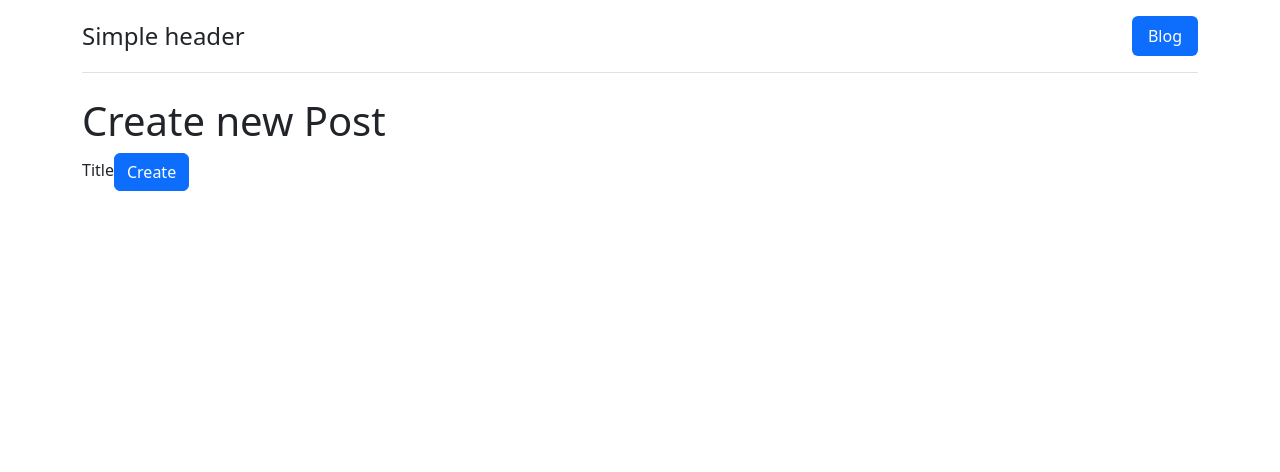
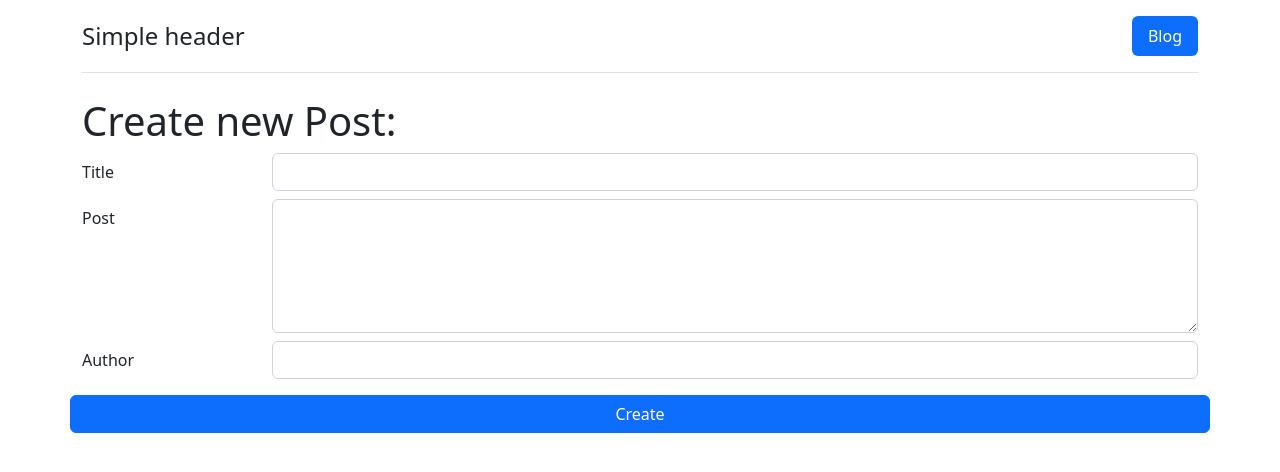
Before and after one commit to edo979/blog-rest-api, a React (Vite) app: page /blog/new in a window 1280 px wide. Shown: the top 472 px of the page. Built offline with nearby package versions, Linux system fonts and the light colour scheme.

Commit message:
create post

```diff
--- a/data/db.json
+++ b/data/db.json
@@ -3,7 +3,22 @@
     {
       "id": 1,
       "title": "Json Server",
+      "body": "Lorem ipsum dolor sit amet consectetur adipisicing elit. Expedita assumenda necessitatibus a nulla. Doloremque voluptatum aliquid quae ad tempore eaque aperiam aliquam aut dignissimos. Ut alias, illo ullam iure amet dicta totam illum deserunt tempora laboriosam repellat. Ipsum, rem laudantium!",
       "author": "Me Atme"
+    },
+    {
+      "id": "da3hfzv",
+      "createdAt": 1666117054665,
+      "title": "New blog post",
+      "body": "Lorem ipsum nešto nešto.. i neštoo.",
+      "author": "Edi Medi"
+    },
+    {
+      "id": "es8ojh1",
+      "createdAt": 1666117163351,
+      "title": "ddd",
+      "body": "fff",
+      "author": "aaa"
     }
   ]
 }
--- a/src/model/posts.ts
+++ b/src/model/posts.ts
@@ -14,14 +14,19 @@ export async function getPosts() {
   return resData
 }
 
-export async function createPosts(data: { title: string }) {
+export async function createPosts(data: {
+  title: string
+  body: string
+  author: string
+}): Promise<Post> {
   const id = Math.random().toString(36).substring(2, 9)
-  const post = {
-    id,
-    createdAt: Date.now(),
-    title: data.title,
-    author: 'Me Atme',
-  }
+  const post = Object.assign(
+    {
+      id,
+      createdAt: Date.now(),
+    },
+    data
+  )
 
   const response = await fetch(`${url}/posts`, {
     method: 'POST',
--- a/src/routes/BlogNew.tsx
+++ b/src/routes/BlogNew.tsx
@@ -1,21 +1,59 @@
 import { Form, redirect } from 'react-router-dom'
 import { createPosts } from '../model/posts'
 
-export async function action() {
-  await createPosts({ title: 'New post' })
+export async function action({ request }: { request: Request }) {
+  const formData = await request.formData()
+  const post = Object.fromEntries(formData) as {
+    title: string
+    body: string
+    author: string
+  }
+
+  await createPosts(post)
   return redirect('/blog')
 }
 
 export function BlogNew() {
   return (
-    <div className="row">
-      <h1>Create new Post</h1>
+    <section>
+      <div className="row">
+        <h1>Create new Post:</h1>
+      </div>
+
       <Form method="post">
-        <label htmlFor="title">Title</label>
-        <button className="btn btn-primary" type="submit">
-          Create
-        </button>
+        <div className="row">
+          <label htmlFor="title" className="col-sm-2 col-form-label">
+            Title
+          </label>
+          <div className="col-sm-10">
+            <input className="form-control" type="text" name="title" />
+          </div>
+        </div>
+
+        <div className="row mt-2">
+          <label htmlFor="body" className="col-sm-2 col-form-label">
+            Post
+          </label>
+          <div className="col-sm-10">
+            <textarea className="form-control" rows={5} name="body" />
+          </div>
+        </div>
+
+        <div className="row mt-2">
+          <label htmlFor="author" className="col-sm-2 col-form-label">
+            Author
+          </label>
+          <div className="col-sm-10">
+            <input className="form-control" type="text" name="author" />
+          </div>
+        </div>
+
+        <div className="row mt-3">
+          <button className="btn btn-primary" type="submit">
+            Create
+          </button>
+        </div>
       </Form>
-    </div>
+    </section>
   )
 }
--- a/src/scss/style.scss
+++ b/src/scss/style.scss
@@ -27,6 +27,7 @@
 @import '../node_modules/bootstrap/scss/card';
 @import '../node_modules/bootstrap/scss/alert';
 @import '../node_modules/bootstrap/scss/buttons';
+@import '../node_modules/bootstrap/scss/forms';
 
 // 7. Optionally include utilities API last to generate classes based on the Sass map in `_utilities.scss`
 @import '../node_modules/bootstrap/scss/helpers';
```
